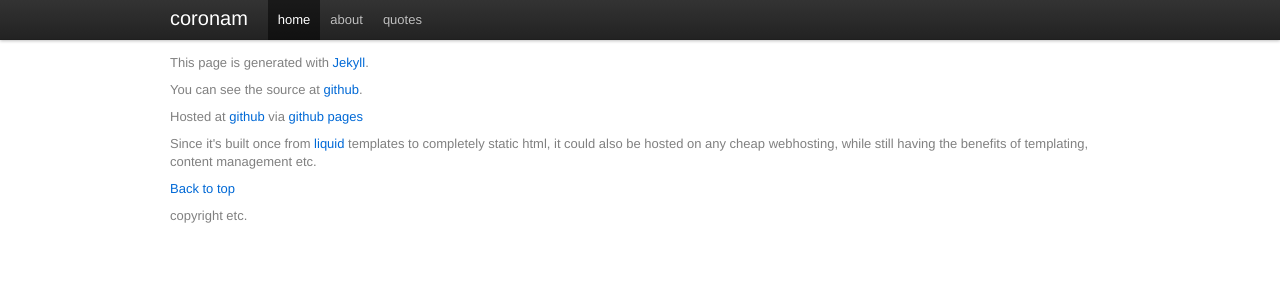
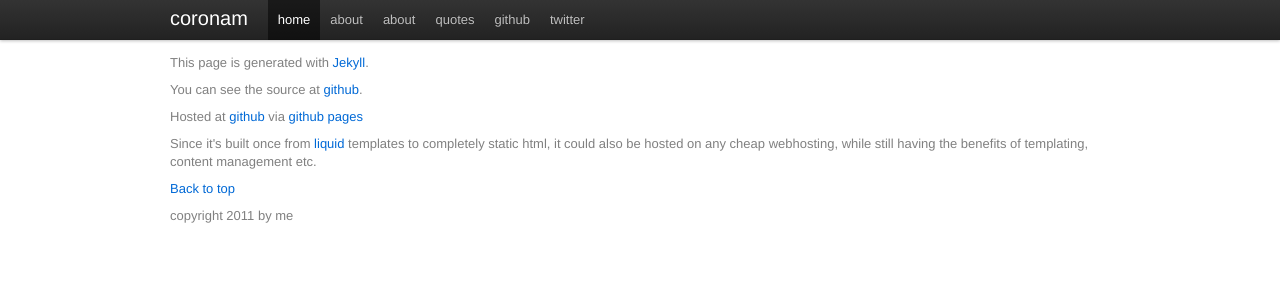
Before and after one commit to tinnet/tinnet.github.com, a Jekyll site: the page built from about.html, in a window 1280 px wide. Shown: the top 300 px of the page. Built offline with Jekyll 4.4.1, drawn with Linux system fonts in a browser that asks for light colours.

Commit message:
added pages and links to navbar

```diff
--- a/_layouts/default.html
+++ b/_layouts/default.html
@@ -14,8 +14,12 @@
       <h3><a href="#">coronam</a></h3>
       <ul>
         <li class="active"><a href="/">home</a></li>
+        <li><a href="/me.html">about</a></li>
         <li><a href="/about.html">about</a></li>
         <li><a href="/quotes.html">quotes</a></li>
+        <li class="divider"></li>
+        <li><a href="https://github.com/tinnet">github</a></li>
+        <li><a href="https://twitter.com/#!/43ryn">twitter</a></li>
       </ul>
     </div>
   </div>
@@ -33,7 +37,7 @@
   <div class="inner">
     <div class="container">
       <p class="right"><a href="#">Back to top</a></p>
-      <p> copyright etc.</p>
+      <p> copyright 2011 by me</p>
      </div>
   </div>
 </div>
```
